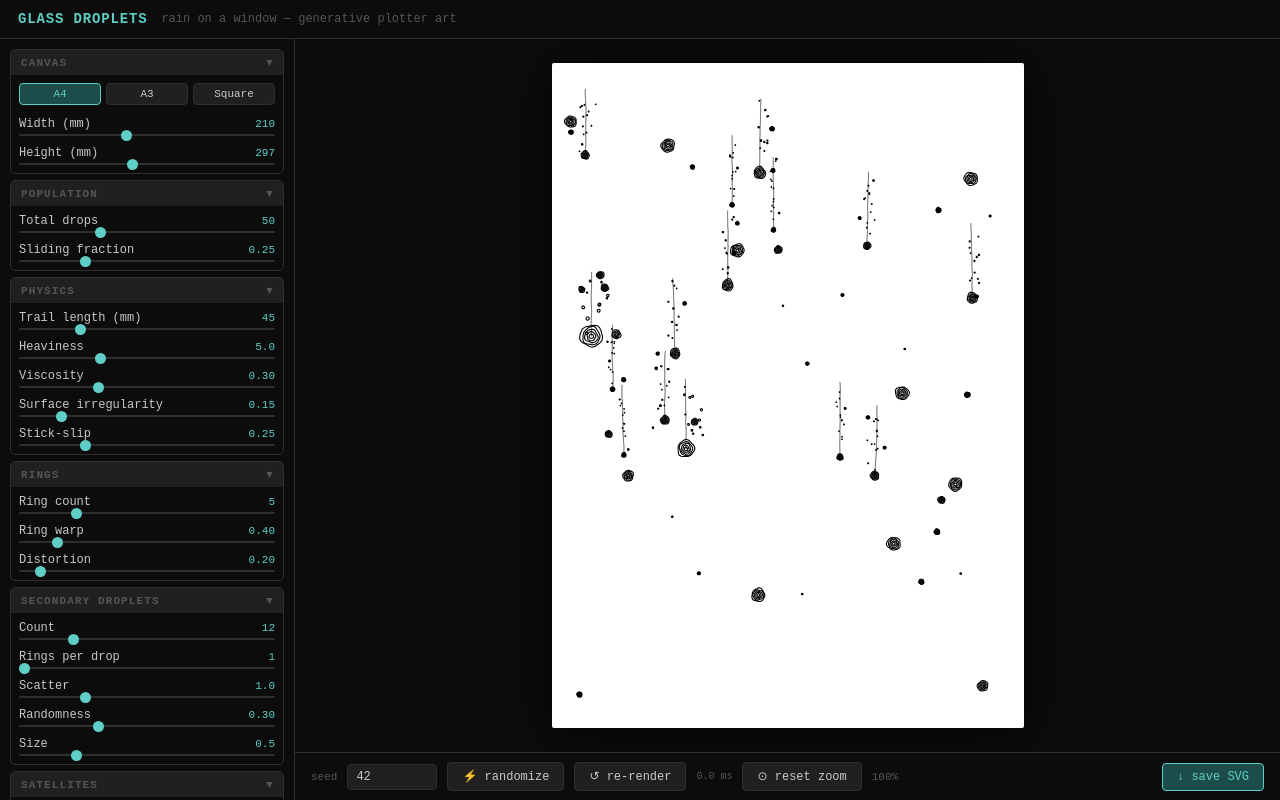
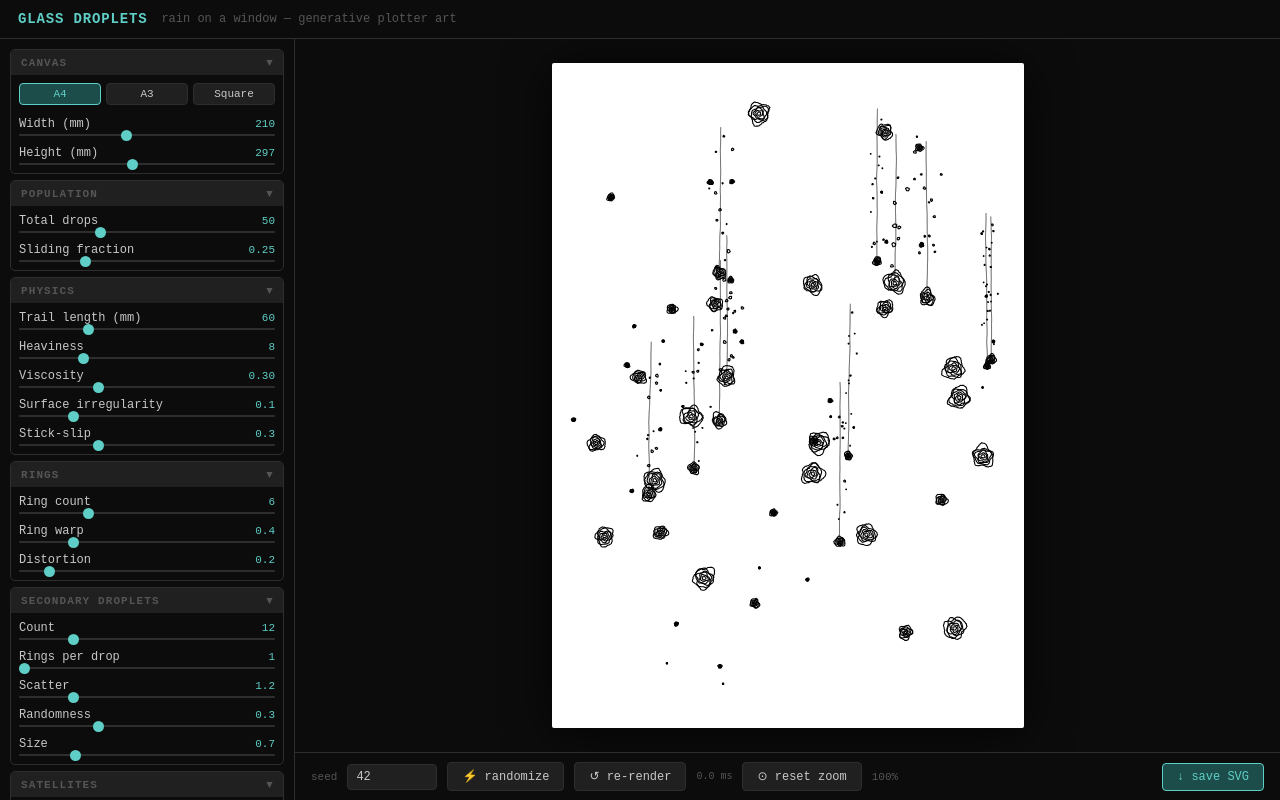
Before and after one commit to nsultova/art-thingies, a website: page gen_art_dev/glass_droplets.html in a window 1280 px wide. Drawn offline with Linux system fonts and the light colour scheme.

Commit message:
enlarged parameter intervall for bigger, better visible results

```diff
--- a/gen_art_dev/glass_droplets.html
+++ b/gen_art_dev/glass_droplets.html
@@ -214,29 +214,29 @@ const SCHEMA = [
   {
     group: 'Physics',
     items: [
-      { id: 'dropLength',  label: 'Trail length (mm)', min: 5,   max: 180, step: 5,    def: 45   },
-      { id: 'heaviness',   label: 'Heaviness',         min: 0.5, max: 15,  step: 0.5,  def: 5.0  },
+      { id: 'dropLength',  label: 'Trail length (mm)', min: 10,  max: 200, step: 10,   def: 60   },
+      { id: 'heaviness',   label: 'Heaviness',         min: 1,   max: 30,  step: 1,    def: 8    },
       { id: 'viscosity',   label: 'Viscosity',         min: 0,   max: 1,   step: 0.05, def: 0.30 },
-      { id: 'randomness',  label: 'Surface irregularity', min: 0, max: 1,  step: 0.05, def: 0.15 },
-      { id: 'stickSlip',   label: 'Stick-slip',        min: 0,   max: 1,   step: 0.05, def: 0.25 },
+      { id: 'randomness',  label: 'Surface irregularity', min: 0, max: 1,  step: 0.1,  def: 0.15 },
+      { id: 'stickSlip',   label: 'Stick-slip',        min: 0,   max: 1,   step: 0.1,  def: 0.25 },
     ],
   },
   {
     group: 'Rings',
     items: [
-      { id: 'ringCount',  label: 'Ring count',  min: 1, max: 20, step: 1,    def: 5    },
-      { id: 'ringWarp',   label: 'Ring warp',   min: 0, max: 3,  step: 0.05, def: 0.40 },
-      { id: 'distortion', label: 'Distortion',  min: 0, max: 3,  step: 0.05, def: 0.20 },
+      { id: 'ringCount',  label: 'Ring count',  min: 1, max: 20, step: 1,   def: 6    },
+      { id: 'ringWarp',   label: 'Ring warp',   min: 0, max: 2,  step: 0.1, def: 0.40 },
+      { id: 'distortion', label: 'Distortion',  min: 0, max: 2,  step: 0.1, def: 0.20 },
     ],
   },
   {
     group: 'Secondary Droplets',
     items: [
-      { id: 'secCount',      label: 'Count',            min: 0,   max: 60,  step: 1,    def: 12   },
-      { id: 'secRings',      label: 'Rings per drop',   min: 1,   max: 8,   step: 1,    def: 1    },
-      { id: 'secScatter',    label: 'Scatter',          min: 0,   max: 4,   step: 0.1,  def: 1.0  },
-      { id: 'secRandomness', label: 'Randomness',       min: 0,   max: 1,   step: 0.05, def: 0.30 },
-      { id: 'secSize',       label: 'Size',             min: 0.1, max: 2,   step: 0.1,  def: 0.50 },
+      { id: 'secCount',      label: 'Count',            min: 0,   max: 60,  step: 1,   def: 12   },
+      { id: 'secRings',      label: 'Rings per drop',   min: 1,   max: 8,   step: 1,   def: 1    },
+      { id: 'secScatter',    label: 'Scatter',          min: 0,   max: 6,   step: 0.2, def: 1.2  },
+      { id: 'secRandomness', label: 'Randomness',       min: 0,   max: 1,   step: 0.1, def: 0.30 },
+      { id: 'secSize',       label: 'Size',             min: 0.1, max: 3,   step: 0.1, def: 0.65 },
     ],
   },
   {
@@ -428,7 +428,7 @@ function render() {
       const ringR  = r * t;
       const nPts   = Math.max(24, Math.floor(72 * t));
 
-      const warpAmp = p.ringWarp * ringR * 0.10;
+      const warpAmp = p.ringWarp * ringR * 0.25;   // A4-scale: ~25% of radius at warp=1
       const phases  = WARP_FREQS.map(() => rng.uniform(0, 2 * Math.PI));
 
       const pts = [];
@@ -442,8 +442,8 @@ function render() {
         for (let k = 0; k < WARP_FREQS.length; k++) {
           warpR += warpAmp * Math.sin(WARP_FREQS[k] * theta + phases[k]);
         }
-        // Tiny Gaussian noise for fine texture
-        warpR += rng.gauss() * p.distortion * ringR * 0.04;
+        // Gaussian noise for texture
+        warpR += rng.gauss() * p.distortion * ringR * 0.10;  // A4-scale noise
 
         const rEff = ringR + warpR;
 
```
Also changed, not shown: 1 other file.
